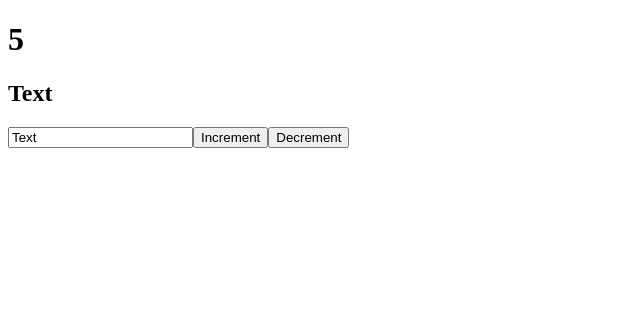
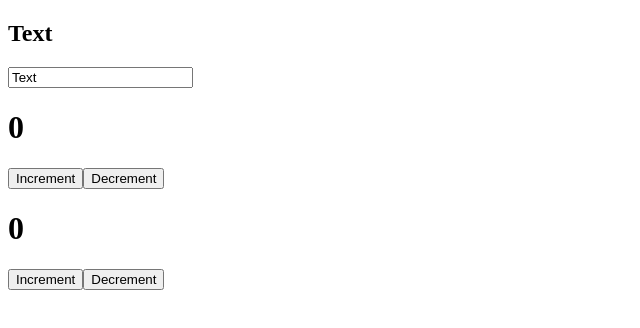
Before and after one commit to Dmitry27Zh/react-fund-course, a React (Create React App) app: page / in a window 1280 px wide. Shown: the top 328 px of the page, without its empty margins (0-640 px from the left). Built offline with nearby package versions, Linux system fonts and the light colour scheme.

Commit message:
Create Counter Component

```diff
--- a/src/App.js
+++ b/src/App.js
@@ -1,22 +1,15 @@
 import { useState } from 'react'
+import Counter from './component/Counter'
 
 function App() {
-  const [likes, setLikes] = useState(5)
   const [value, setValue] = useState('Text')
-  function increment() {
-    setLikes(likes + 1)
-  }
-  function decrement() {
-    setLikes(likes - 1)
-  }
 
   return (
     <div className="App">
-      <h1>{likes}</h1>
       <h2>{value}</h2>
       <input value={value} onChange={(event) => setValue(event.target.value)} />
-      <button onClick={increment}>Increment</button>
-      <button onClick={decrement}>Decrement</button>
+      <Counter />
+      <Counter />
     </div>
   )
 }
--- /dev/null
+++ b/src/component/Counter.jsx
@@ -0,0 +1,21 @@
+import { useState } from 'react'
+
+const Counter = () => {
+  const [count, setCount] = useState(0)
+  function increment() {
+    setCount(count + 1)
+  }
+  function decrement() {
+    setCount(count - 1)
+  }
+
+  return (
+    <div>
+      <h1>{count}</h1>
+      <button onClick={increment}>Increment</button>
+      <button onClick={decrement}>Decrement</button>
+    </div>
+  )
+}
+
+export default Counter
```
